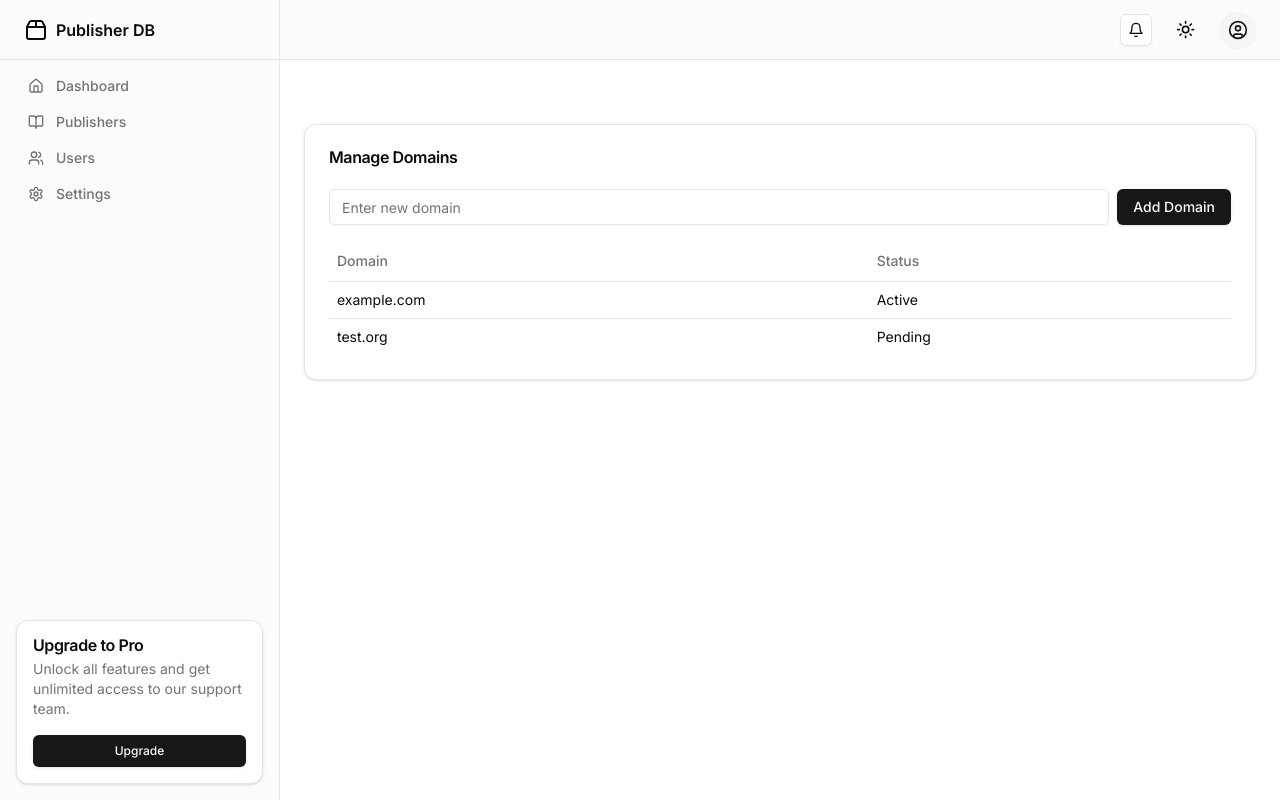
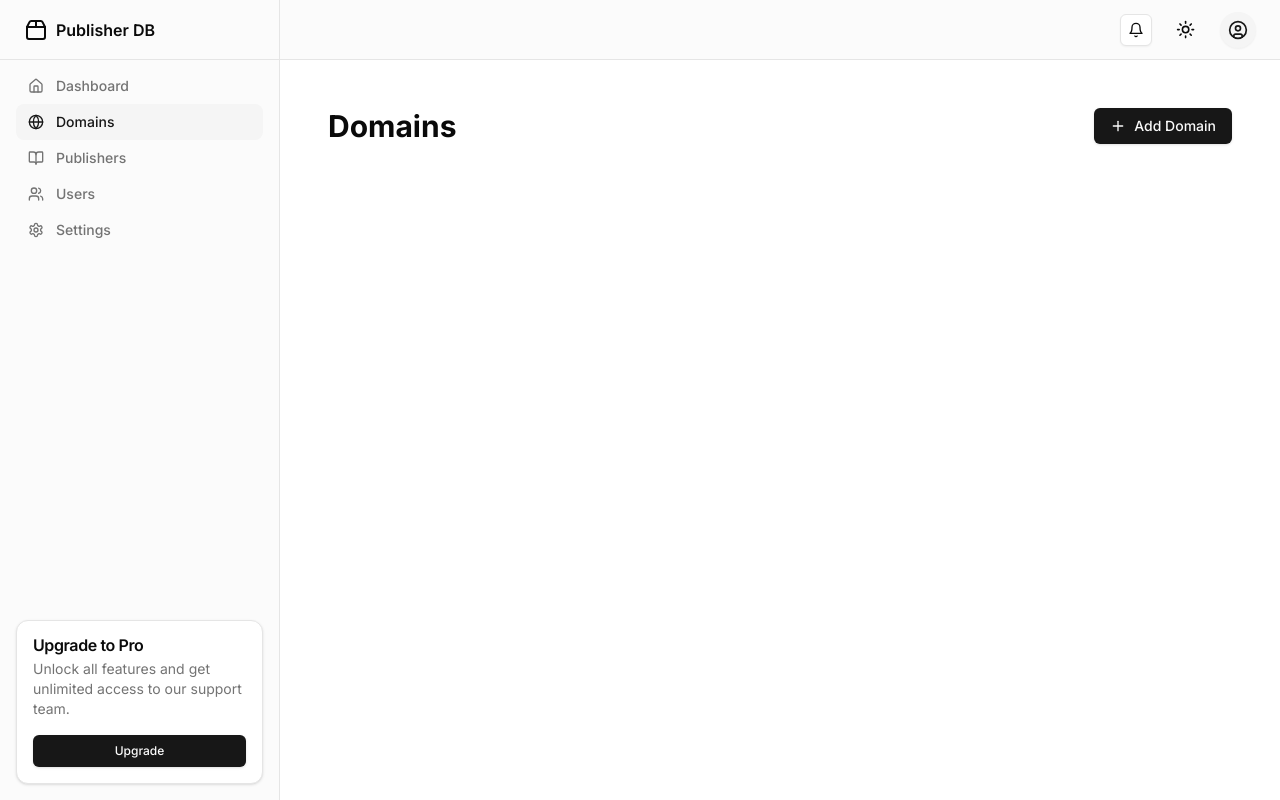
Before and after one commit to dan-arnaiz/buildlinksfor--d, a Next.js app: page /domains in a window 1280 px wide. Built offline with nearby package versions, Linux system fonts and the light colour scheme.

Commit message:
file restructure

```diff
--- a/src/app/components/Sidebar.tsx
+++ b/src/app/components/layout/Sidebar.tsx
@@ -1,7 +1,7 @@
 "use client";
 
 import Link from "next/link"
-import { Home, Package2, BookOpen, Users, Settings } from "lucide-react"
+import { Home, Package2, BookOpen, Users, Settings, Globe } from "lucide-react"
 import { Button } from "@/components/ui/button"
 import {
   Card,
@@ -36,6 +36,13 @@ export default function Sidebar() {
             >
               <Home className="h-4 w-4" />
               Dashboard
+            </Link>
+            <Link
+              href="/domains"
+              className={`flex items-center gap-3 rounded-lg px-3 py-2 transition-all ${isActive('/domains')}`}
+            >
+              <Globe className="h-4 w-4" />
+              Domains
             </Link>
             <Link
               href="/publishers"
--- a/src/app/components/DataTable.tsx
+++ b/src/app/components/publishers/DataTable.tsx
@@ -1,8 +1,8 @@
 'use client'
 
 import { useState, useEffect } from 'react'
-import { Publisher } from '../types/Publisher'
-import {  addPublisher, updatePublisher, deletePublisher, fetchPublishers } from '../actions/publisherActions'
+import { Publisher } from '../../types/Publisher'
+import {  addPublisher, updatePublisher, deletePublisher, fetchPublishers } from '../../actions/publisherActions'
 import { useForm } from "react-hook-form"
 import { zodResolver } from "@hookform/resolvers/zod"
 import * as z from "zod"
@@ -29,7 +29,7 @@ import { Textarea } from "@/components/ui/textarea"
 import { Switch } from "@/components/ui/switch"
 import { format } from 'date-fns'
 import { Select, SelectContent, SelectItem, SelectTrigger, SelectValue } from "@/components/ui/select"
-import { currencies } from '../api/publishers/currencies'
+import { currencies } from '../../api/publishers/currencies'
 import { Card } from '@/components/ui/card'
 
 function extractDomainFromUrl(url: string): string {
--- a/src/app/components/SearchFilters.tsx
+++ b/src/app/components/publishers/SearchFilters.tsx
@@ -14,7 +14,7 @@ import { ChevronDown, ChevronUp } from 'lucide-react'
 import { MultiSelect } from "@/components/ui/multi-select"
 import { Card, CardContent } from "@/components/ui/card"
 import { Separator } from "@/components/ui/separator"
-import { fetchPublishers } from '../actions/publisherActions'
+import { fetchPublishers } from '../../actions/publisherActions'
 
 interface SearchFiltersProps {
   onFilter: (params: string) => void
--- a/src/app/domains/page.tsx
+++ b/src/app/domains/page.tsx
@@ -1,57 +1,18 @@
-"use client"
-import { useState } from 'react'
-import { Button } from '@/components/ui/button'
-import { Input } from '@/components/ui/input'
-import { Table, TableBody, TableCell, TableHead, TableHeader, TableRow } from '@/components/ui/table'
-import { Card, CardContent, CardHeader, CardTitle } from '@/components/ui/card'
+import { Button } from "@/components/ui/button";
 
-export default function DomainsPage() {
-  const [domains, setDomains] = useState([
-    { id: 1, name: 'example.com', status: 'Active' },
-    { id: 2, name: 'test.org', status: 'Pending' },
-  ])
-  const [newDomain, setNewDomain] = useState('')
+import { PlusIcon } from "lucide-react";
+    export default function DomainsPage() {
+      return (
+        <div className="p-4 sm:p-6">
+          <div className="flex justify-between items-center mb-4 sm:mb-6">
+            <h1 className="text-2xl sm:text-3xl font-bold">Domains</h1>
+            <Button className="hover:bg-primary-dark transition-colors">
+              <PlusIcon className="mr-2 h-4 w-4" /> Add Domain
+            </Button>
+          </div>
+          <div className="flex flex-col gap-2 sm:gap-4">
 
-  const addDomain = () => {
-    if (newDomain) {
-      setDomains([...domains, { id: domains.length + 1, name: newDomain, status: 'Pending' }])
-      setNewDomain('')
+          </div>
+        </div>
+      )
     }
-  }
-
-  return (
-    <div className="container mx-auto py-10">
-      <Card>
-        <CardHeader>
-          <CardTitle>Manage Domains</CardTitle>
-        </CardHeader>
-        <CardContent>
-          <div className="flex space-x-2 mb-4">
-            <Input
-              placeholder="Enter new domain"
-              value={newDomain}
-              onChange={(e) => setNewDomain(e.target.value)}
-            />
-            <Button onClick={addDomain}>Add Domain</Button>
-          </div>
-          <Table>
-            <TableHeader>
-              <TableRow>
-                <TableHead>Domain</TableHead>
-                <TableHead>Status</TableHead>
-              </TableRow>
-            </TableHeader>
-            <TableBody>
-              {domains.map((domain) => (
-                <TableRow key={domain.id}>
-                  <TableCell>{domain.name}</TableCell>
-                  <TableCell>{domain.status}</TableCell>
-                </TableRow>
-              ))}
-            </TableBody>
-          </Table>
-        </CardContent>
-      </Card>
-    </div>
-  )
-}
--- a/src/app/layout.tsx
+++ b/src/app/layout.tsx
@@ -1,6 +1,6 @@
 import { Inter } from 'next/font/google'
-import Header from './components/Header'
-import Sidebar from './components/Sidebar'
+import Header from './components/layout/Header'
+import Sidebar from './components/layout/Sidebar'
 import './globals.css'
 import { Toaster } from "@/components/ui/toaster"
 import { ThemeProvider } from '@/components/ui/theme-provider'
--- a/src/app/publishers/page.tsx
+++ b/src/app/publishers/page.tsx
@@ -1,8 +1,8 @@
 'use client'
 
 import { useState, useEffect } from 'react'
-import SearchFilters from '../components/SearchFilters'
-import DataTable from '../components/DataTable'
+import SearchFilters from '../components/publishers/SearchFilters'
+import DataTable from '../components/publishers/DataTable'
 import { fetchPublishers } from '../actions/publisherActions'
 import { Publisher } from '../types/Publisher'
 import { Button } from '@/components/ui/button'
```
Also changed, not shown: src/app/components/layout/Footer.tsx (renamed from src/app/components/Footer.tsx), src/app/components/layout/Header.tsx (renamed from src/app/components/Header.tsx).
